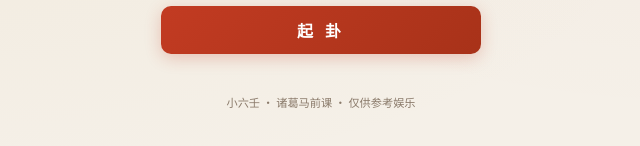
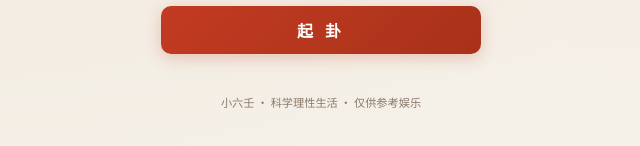
Before and after one commit to fyapeng/xliuren, a plain HTML site: page index.html in a window 1280 px wide. Shown: the part 488-634 px from the top of the page, 319-959 px from the left. Drawn offline with Linux system fonts and the light colour scheme.

Commit message:
Update index.html

```diff
--- a/index.html
+++ b/index.html
@@ -293,7 +293,7 @@ footer { text-align: center; padding: 24px 0 8px; font-size: 0.7em; color: var(-
 
   <button class="btn-divine" onclick="divine()">起 卦</button>
   <div id="results"></div>
-  <footer>小六壬 · 诸葛马前课 · 仅供参考娱乐</footer>
+  <footer>小六壬 · 科学理性生活 · 仅供参考娱乐</footer>
 </div>
 
 <script>
```
